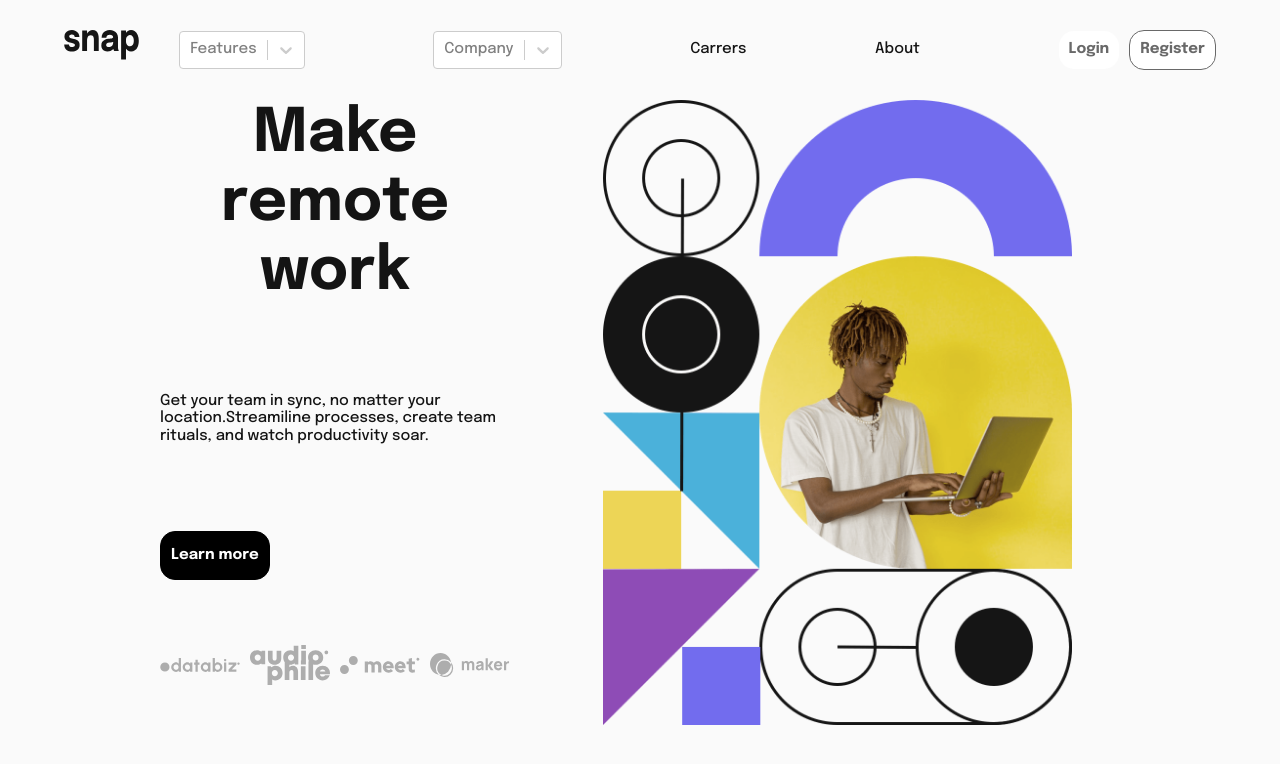
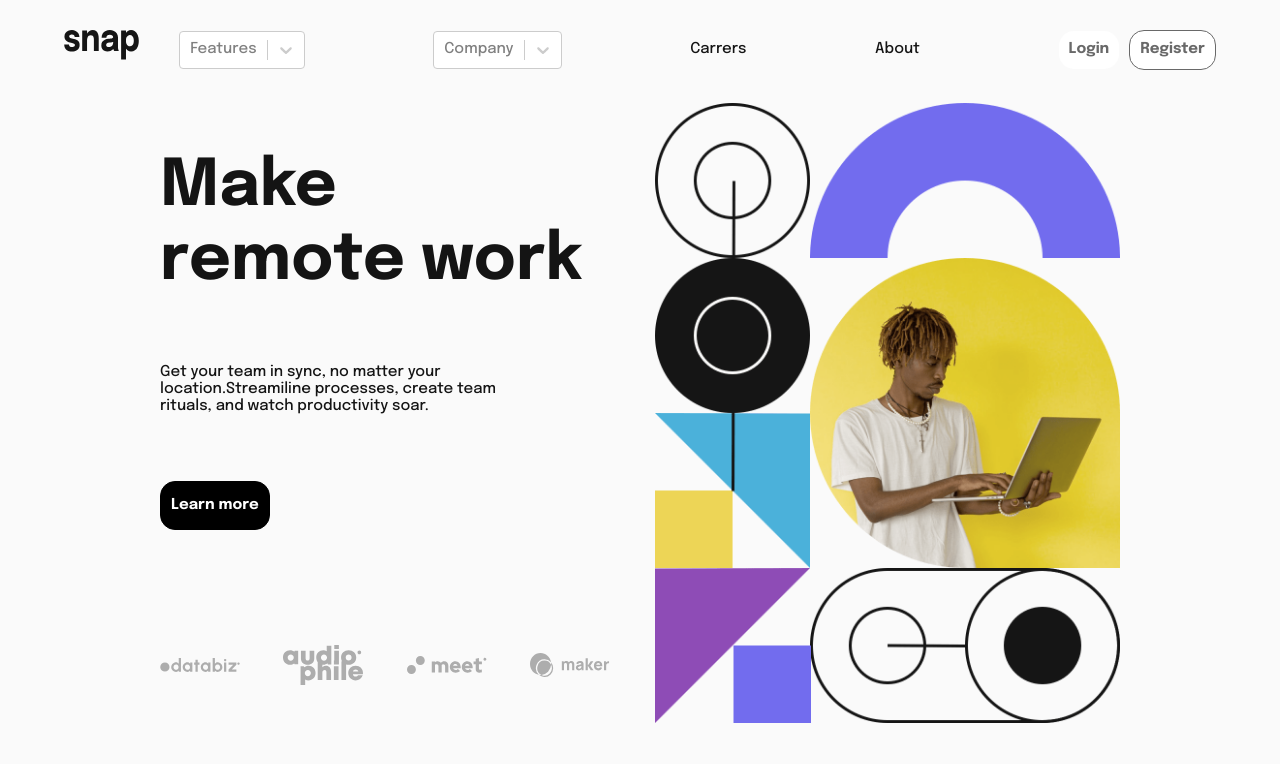
Before and after one commit to carlosGabrielCarreno/intro-section-with-dropdown-navigation-main, a React (Vite) app: page / in a window 1280 px wide. Shown: the top 764 px of the page. Built offline with nearby package versions, Linux system fonts and the light colour scheme.

Commit message:
add all styleds

```diff
--- a/src/app.scss
+++ b/src/app.scss
@@ -26,6 +26,6 @@
       "main sidebar sidebar" auto
       "main sidebar sidebar" auto
       "footer sidebar sidebar" 100px /
-      350px auto auto;
+      450px auto auto;
   }
 }
--- a/src/components/main/Main.jsx
+++ b/src/components/main/Main.jsx
@@ -1,10 +1,12 @@
-import './_main.scss';
+import "./_main.scss";
 
 export const Main = () => {
   return (
     <article className="main">
       <div className="container-main">
-        <h1 className="title-main">Make remote work</h1>
+        <h1 className="title-main">
+          Make <br /> remote work
+        </h1>
         <p className="paragraph">
           Get your team in sync, no matter your location.Streamiline processes,
           create team rituals, and watch productivity soar.
--- a/src/components/main/_main.scss
+++ b/src/components/main/_main.scss
@@ -10,15 +10,18 @@
     height: 100%;
     display: flex;
     flex-direction: column;
-    justify-content: space-between;
+    justify-content: space-evenly;
     //border: solid yellow;
     gap: 1rem;
     & .title-main {
-      text-align: center;
       margin: 0;
       font-size: 2.5rem;
+      text-align: center;
       @media (min-width: 1000px) {
-        font-size: 4rem;
+        font-size: 4.3rem;
+        //border: solid;
+        width: 100vh;
+        text-align: start;
       }
     }
     & .paragraph {
@@ -30,6 +33,9 @@
       }
       @media (min-width: 1000px) {
         font-size: 1rem;
+        //border: solid;
+        padding-right: 5rem;
+        text-align: start;
       }
     }
     & .container-btn {
--- a/src/components/navbar/SelectFeature/SelectFeature.jsx
+++ b/src/components/navbar/SelectFeature/SelectFeature.jsx
@@ -15,6 +15,7 @@ const options = [
 
 export const SelectFeature = () => (
   <Select
+    id="feature-select"
     className="container-selected-features select-no-outline"
     options={options}
     placeholder="Features"
--- a/src/components/navbar/SelectFeature/_selectedFeatures.scss
+++ b/src/components/navbar/SelectFeature/_selectedFeatures.scss
@@ -1,14 +1,13 @@
-select .container-selected-features {
-  //margin-right: 1rem;
-  border: solid fuchsia;
-  &:hover {
-    border-color: transparent;
-    cursor: pointer;
-  }
+#feature-select .select__control {
+  border: none !important;
+  box-shadow: none !important;
+  border-color: #000;
 }
 
-.select-no-outline:focus {
-  outline: none;
+#feature-select .select__control:hover {
+  border: none !important;
+  box-shadow: none !important;
+  border-color: #000;
 }
 
 .item-features {
--- a/src/scss/base/_reset.scss
+++ b/src/scss/base/_reset.scss
@@ -166,7 +166,6 @@ img {
 button,
 input,
 optgroup,
-select,
 textarea {
   font-family: inherit; /* 1 */
   font-size: 100%; /* 1 */
@@ -190,8 +189,7 @@ input {
  * 1. Remove the inheritance of text transform in Firefox.
  */
 
-button,
-select {
+button {
   /* 1 */
   text-transform: none;
 }
```
